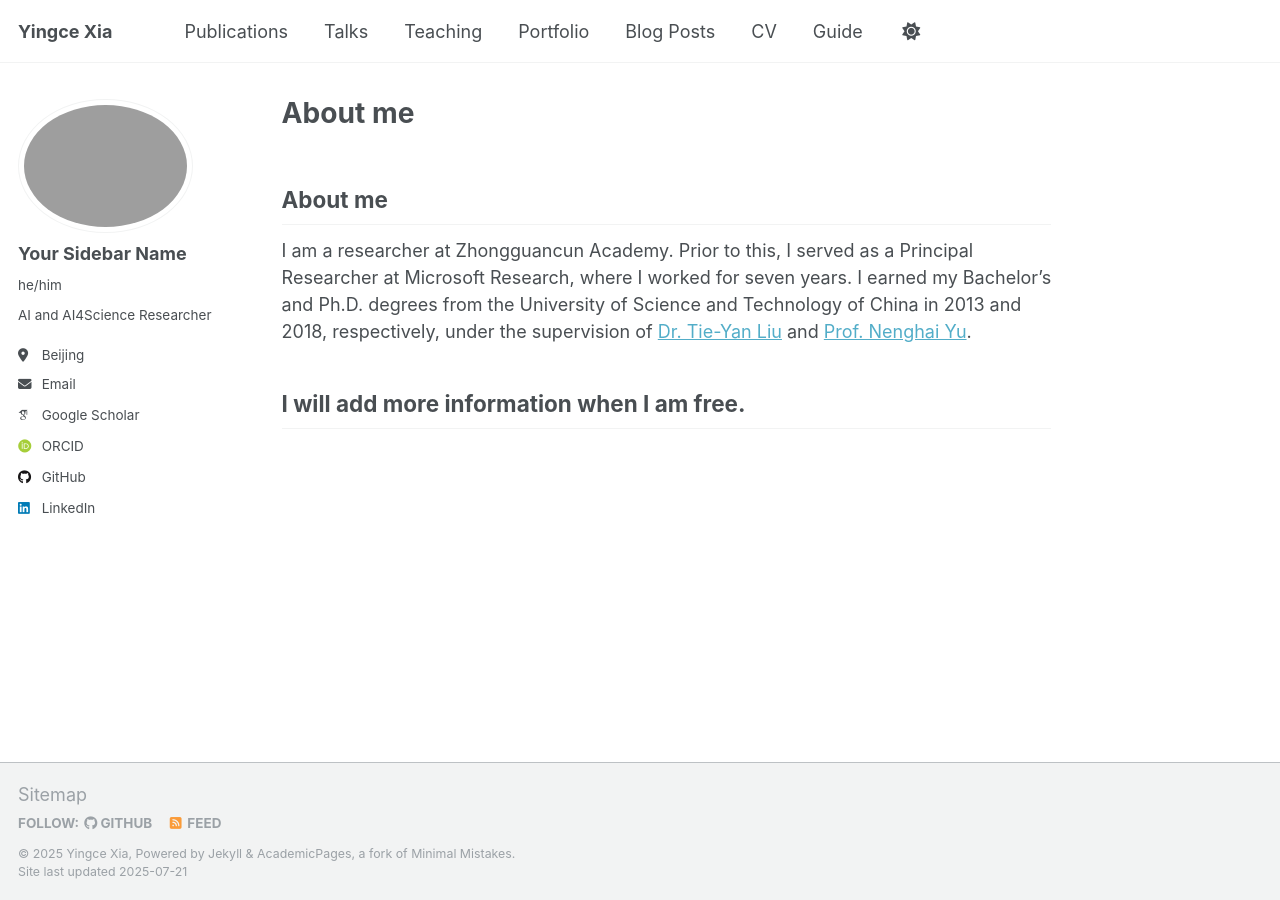
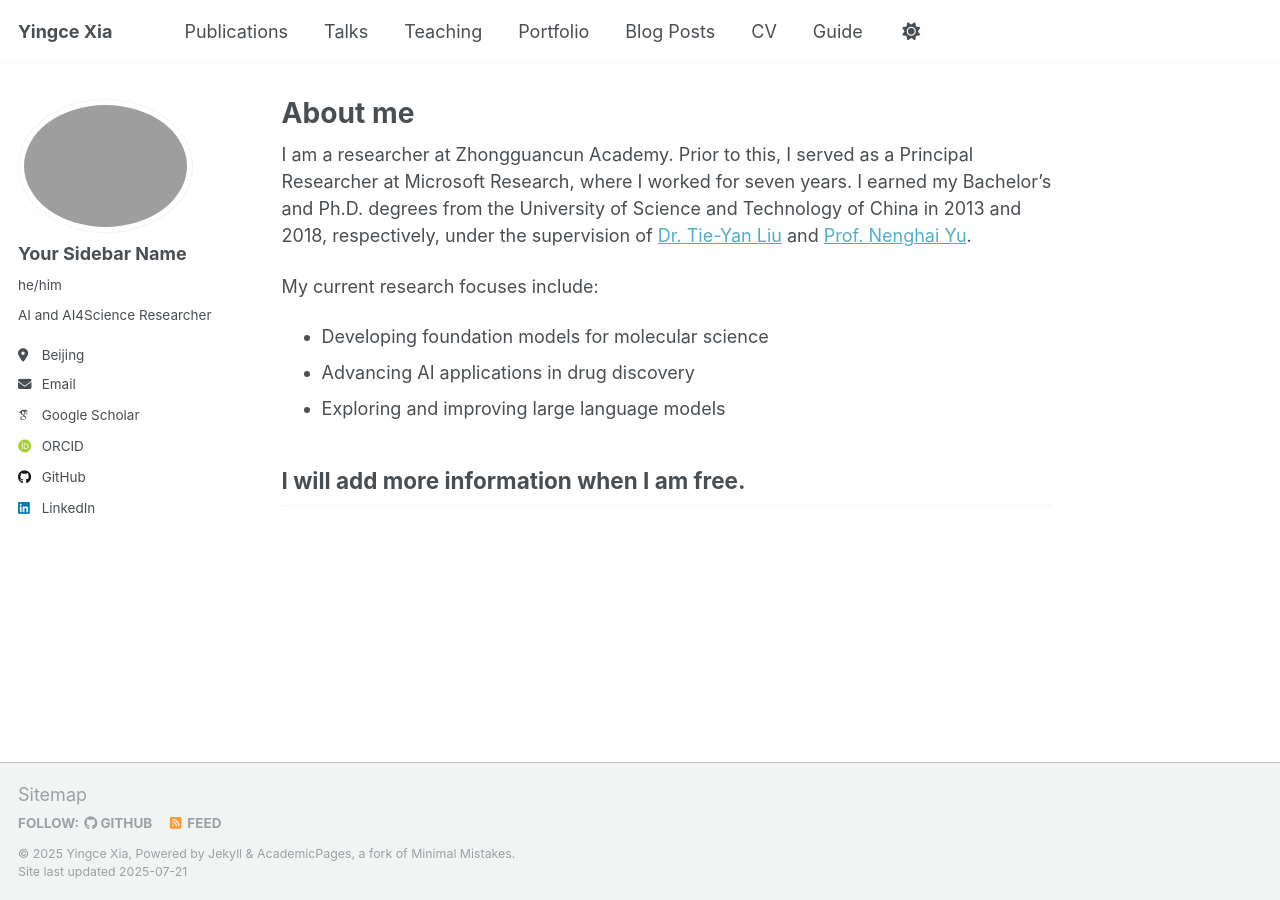
Before and after one commit to xyc1207/xyc1207.github.io, a Jekyll site: the page built from _pages/about.md, in a window 1280 px wide. Built offline with Jekyll 4.4.1, drawn with Linux system fonts in a browser that asks for light colours; some web fonts are replaced; a script that is not in the unit is left out.

Commit message:
Update about.md

```diff
--- a/_pages/about.md
+++ b/_pages/about.md
@@ -7,7 +7,12 @@ redirect_from:
   - /about.html
 ---
 
-## About me
 I am a researcher at Zhongguancun Academy. Prior to this, I served as a Principal Researcher at Microsoft Research, where I worked for seven years. I earned my Bachelor’s and Ph.D. degrees from the University of Science and Technology of China in 2013 and 2018, respectively, under the supervision of [Dr. Tie-Yan Liu](https://www.bjzgca.edu.cn/PicDetail.aspx?ID=285) and [Prof. Nenghai Yu](http://staff.ustc.edu.cn/~ynh/).
 
+My current research focuses include:
+- Developing foundation models for molecular science
+- Advancing AI applications in drug discovery
+- Exploring and improving large language models
+
+
 ## I will add more information when I am free.
```
